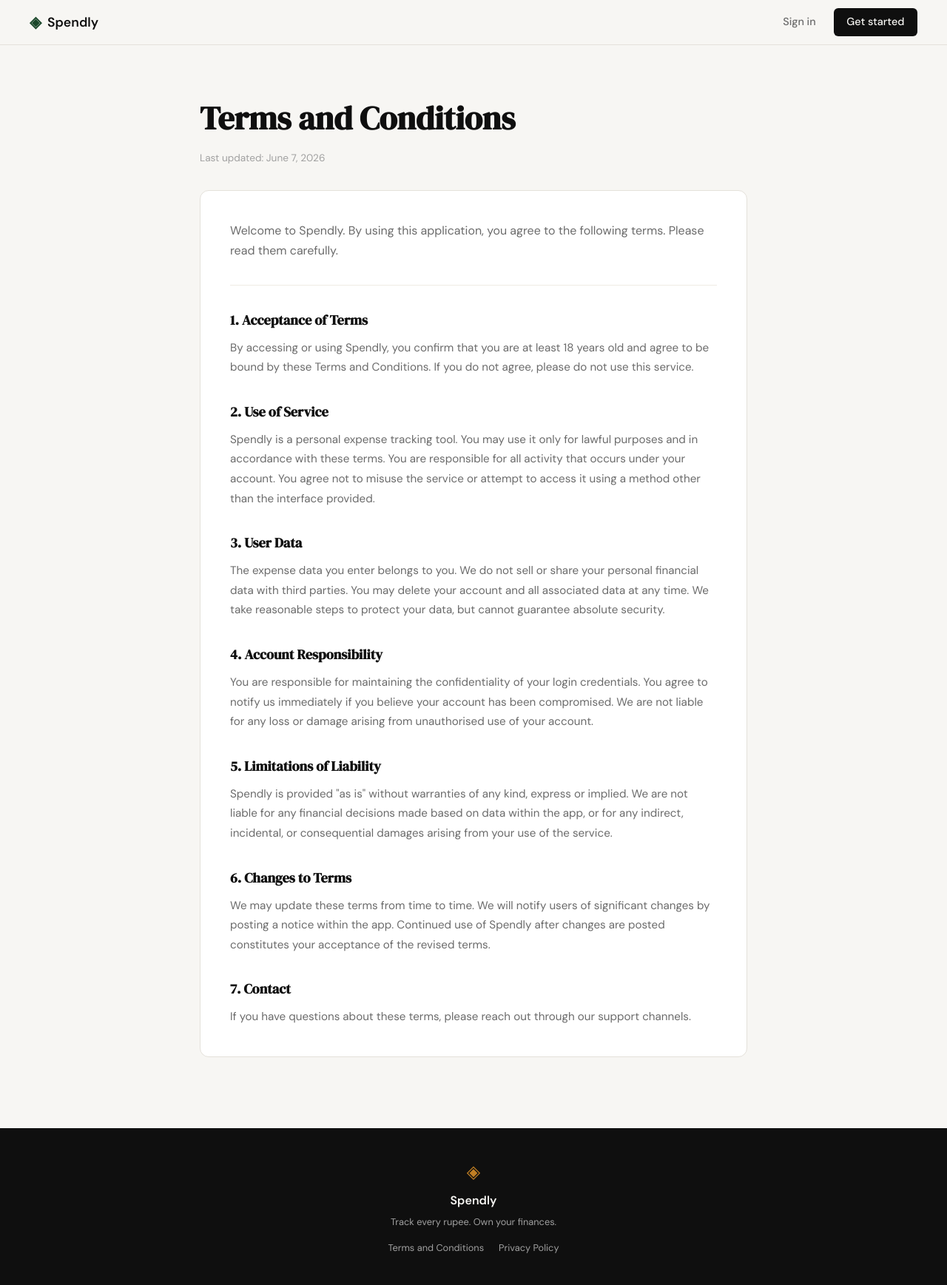
After one commit to Rijan25/Spendly, a Flask app: page /terms in a window 1280 px wide. The commit adds this page. Shown: the whole page at 74% size. Run offline with Flask 3, Linux system fonts and the light colour scheme.

Commit message:
landing: add terms and privacy   links to footer

```diff
--- a/app.py
+++ b/app.py
@@ -26,6 +26,11 @@ def login():
 # Placeholder routes — students will implement these                  #
 # ------------------------------------------------------------------ #
 
+@app.route("/terms")
+def terms():
+    return render_template("terms.html")
+
+
 @app.route("/logout")
 def logout():
     return "Logout — coming in Step 3"
--- a/static/css/style.css
+++ b/static/css/style.css
@@ -508,6 +508,92 @@ a { color: inherit; text-decoration: none; }
 }
 
 /* ------------------------------------------------------------------ */
+/* Terms page                                                          */
+/* ------------------------------------------------------------------ */
+
+.terms-section {
+    padding: 4rem 2rem 6rem;
+}
+
+.terms-container {
+    max-width: 740px;
+    margin: 0 auto;
+}
+
+.terms-header {
+    margin-bottom: 2rem;
+}
+
+.terms-title {
+    font-family: var(--font-display);
+    font-size: clamp(2rem, 4vw, 2.75rem);
+    color: var(--ink);
+    margin-bottom: 0.5rem;
+}
+
+.terms-meta {
+    font-size: 0.85rem;
+    color: var(--ink-faint);
+}
+
+.terms-card {
+    background: var(--paper-card);
+    border: 1px solid var(--border);
+    border-radius: var(--radius-md);
+    padding: 2.5rem;
+}
+
+.terms-intro {
+    font-size: 1rem;
+    color: var(--ink-muted);
+    line-height: 1.7;
+    margin-bottom: 2rem;
+    padding-bottom: 2rem;
+    border-bottom: 1px solid var(--border-soft);
+}
+
+.terms-section-block {
+    margin-bottom: 2rem;
+}
+
+.terms-section-block:last-child {
+    margin-bottom: 0;
+}
+
+.terms-section-block h2 {
+    font-family: var(--font-display);
+    font-size: 1.15rem;
+    color: var(--ink);
+    margin-bottom: 0.6rem;
+}
+
+.terms-section-block p {
+    font-size: 0.95rem;
+    color: var(--ink-muted);
+    line-height: 1.75;
+}
+
+/* ------------------------------------------------------------------ */
+/* Footer links                                                        */
+/* ------------------------------------------------------------------ */
+
+.footer-links {
+    display: flex;
+    gap: 1.25rem;
+    margin-top: 0.5rem;
+}
+
+.footer-links a {
+    font-size: 0.8rem;
+    color: var(--ink-faint);
+    transition: color 0.2s;
+}
+
+.footer-links a:hover {
+    color: var(--paper);
+}
+
+/* ------------------------------------------------------------------ */
 /* Responsive                                                          */
 /* ------------------------------------------------------------------ */
 
--- a/templates/base.html
+++ b/templates/base.html
@@ -35,7 +35,7 @@
             <span class="footer-name">Spendly</span>
             <p class="footer-copy">Track every rupee. Own your finances.</p>
             <div class="footer-links">
-                <a href="#">Terms and Conditions</a>
+                <a href="{{ url_for('terms') }}">Terms and Conditions</a>
                 <a href="#">Privacy Policy</a>
             </div>
         </div>
--- /dev/null
+++ b/templates/terms.html
@@ -0,0 +1,55 @@
+{% extends "base.html" %}
+
+{% block title %}Terms and Conditions — Spendly{% endblock %}
+
+{% block content %}
+
+<section class="terms-section">
+    <div class="terms-container">
+        <div class="terms-header">
+            <h1 class="terms-title">Terms and Conditions</h1>
+            <p class="terms-meta">Last updated: June 7, 2026</p>
+        </div>
+
+        <div class="terms-card">
+            <p class="terms-intro">Welcome to Spendly. By using this application, you agree to the following terms. Please read them carefully.</p>
+
+            <div class="terms-section-block">
+                <h2>1. Acceptance of Terms</h2>
+                <p>By accessing or using Spendly, you confirm that you are at least 18 years old and agree to be bound by these Terms and Conditions. If you do not agree, please do not use this service.</p>
+            </div>
+
+            <div class="terms-section-block">
+                <h2>2. Use of Service</h2>
+                <p>Spendly is a personal expense tracking tool. You may use it only for lawful purposes and in accordance with these terms. You are responsible for all activity that occurs under your account. You agree not to misuse the service or attempt to access it using a method other than the interface provided.</p>
+            </div>
+
+            <div class="terms-section-block">
+                <h2>3. User Data</h2>
+                <p>The expense data you enter belongs to you. We do not sell or share your personal financial data with third parties. You may delete your account and all associated data at any time. We take reasonable steps to protect your data, but cannot guarantee absolute security.</p>
+            </div>
+
+            <div class="terms-section-block">
+                <h2>4. Account Responsibility</h2>
+                <p>You are responsible for maintaining the confidentiality of your login credentials. You agree to notify us immediately if you believe your account has been compromised. We are not liable for any loss or damage arising from unauthorised use of your account.</p>
+            </div>
+
+            <div class="terms-section-block">
+                <h2>5. Limitations of Liability</h2>
+                <p>Spendly is provided "as is" without warranties of any kind, express or implied. We are not liable for any financial decisions made based on data within the app, or for any indirect, incidental, or consequential damages arising from your use of the service.</p>
+            </div>
+
+            <div class="terms-section-block">
+                <h2>6. Changes to Terms</h2>
+                <p>We may update these terms from time to time. We will notify users of significant changes by posting a notice within the app. Continued use of Spendly after changes are posted constitutes your acceptance of the revised terms.</p>
+            </div>
+
+            <div class="terms-section-block">
+                <h2>7. Contact</h2>
+                <p>If you have questions about these terms, please reach out through our support channels.</p>
+            </div>
+        </div>
+    </div>
+</section>
+
+{% endblock %}
```
